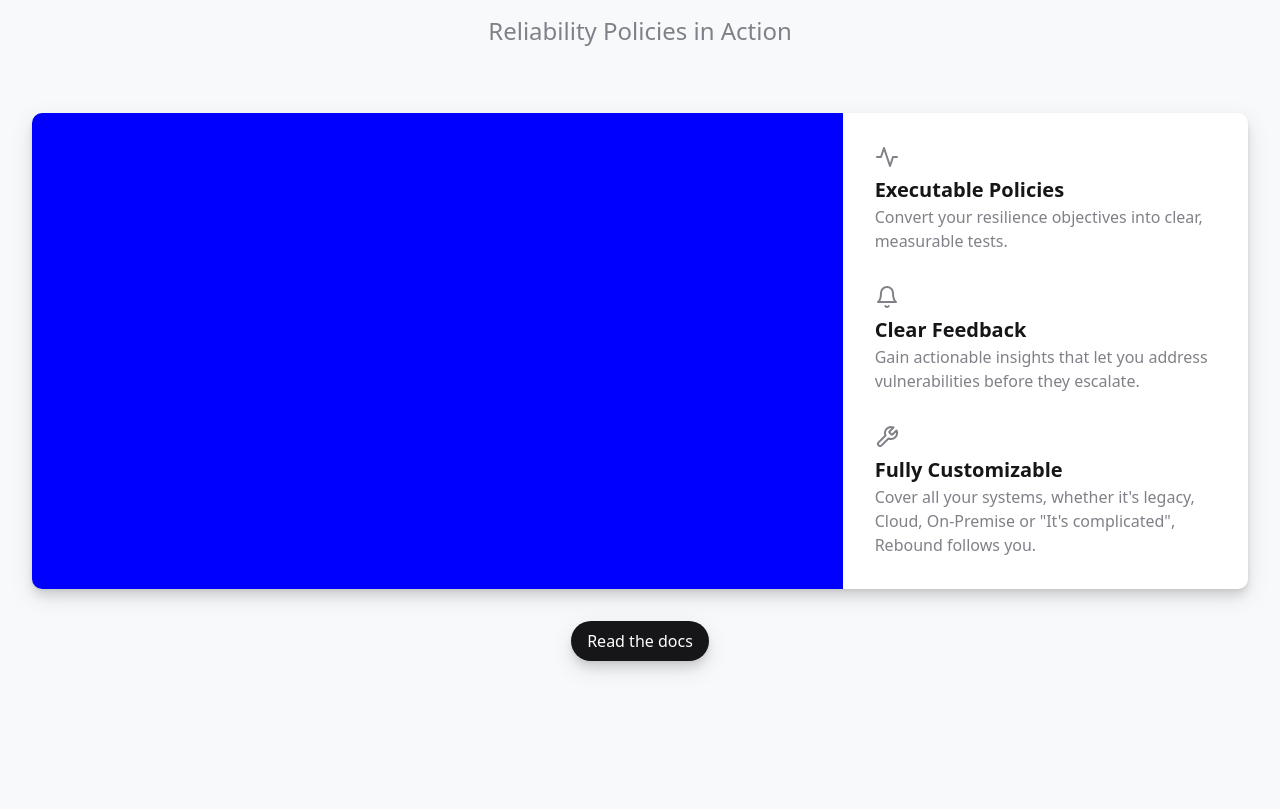
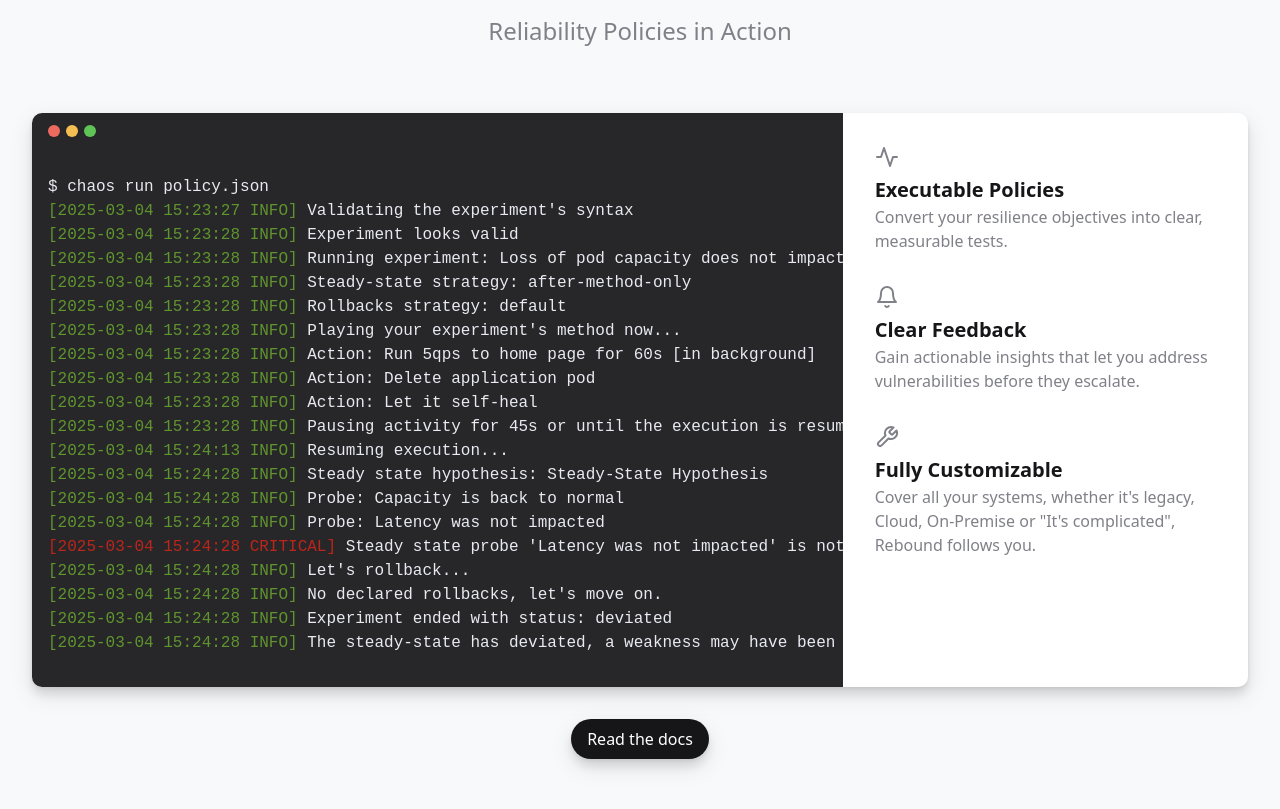
Before and after one commit to rebound-how/www, an Astro site: page / in a window 1280 px wide. Shown: the part 2734-3543 px from the top of the page. Built offline with nearby package versions, Linux system fonts and the light colour scheme; Astro itself is replaced by a stand-in of ours; no server answers; a web font is replaced by a local one.

Commit message:
Add chaos toolkit terminal. Closes #20
Signed-off-by: Marc Perrien <marc@bluelimes.dev>

```diff
--- a/src/components/home/ProductsList.astro
+++ b/src/components/home/ProductsList.astro
@@ -21,6 +21,27 @@ Tests run: <span class="term-teal">7</span>, Tests failed: <span class="term-red
 Total time: 2.4s
 
 Report saved as <span class="term-yellow">report.json</span>`;
+
+const chaostoolkitTerminal = `$ chaos run policy.json
+<span class="term-green">[2025-03-04 15:23:27 INFO]</span> Validating the experiment's syntax
+<span class="term-green">[2025-03-04 15:23:28 INFO]</span> Experiment looks valid
+<span class="term-green">[2025-03-04 15:23:28 INFO]</span> Running experiment: Loss of pod capacity does not impact latency
+<span class="term-green">[2025-03-04 15:23:28 INFO]</span> Steady-state strategy: after-method-only
+<span class="term-green">[2025-03-04 15:23:28 INFO]</span> Rollbacks strategy: default
+<span class="term-green">[2025-03-04 15:23:28 INFO]</span> Playing your experiment's method now...
+<span class="term-green">[2025-03-04 15:23:28 INFO]</span> Action: Run 5qps to home page for 60s [in background]
+<span class="term-green">[2025-03-04 15:23:28 INFO]</span> Action: Delete application pod
+<span class="term-green">[2025-03-04 15:23:28 INFO]</span> Action: Let it self-heal
+<span class="term-green">[2025-03-04 15:23:28 INFO]</span> Pausing activity for 45s or until the execution is resumed
+<span class="term-green">[2025-03-04 15:24:13 INFO]</span> Resuming execution...
+<span class="term-green">[2025-03-04 15:24:28 INFO]</span> Steady state hypothesis: Steady-State Hypothesis
+<span class="term-green">[2025-03-04 15:24:28 INFO]</span> Probe: Capacity is back to normal
+<span class="term-green">[2025-03-04 15:24:28 INFO]</span> Probe: Latency was not impacted
+<span class="term-red">[2025-03-04 15:24:28 CRITICAL]</span> Steady state probe 'Latency was not impacted' is not in the given tolerance
+<span class="term-green">[2025-03-04 15:24:28 INFO]</span> Let's rollback...
+<span class="term-green">[2025-03-04 15:24:28 INFO]</span> No declared rollbacks, let's move on.
+<span class="term-green">[2025-03-04 15:24:28 INFO]</span> Experiment ended with status: deviated
+<span class="term-green">[2025-03-04 15:24:28 INFO]</span> The steady-state has deviated, a weakness may have been discovered`;
 ---
 
 <section class="homeProducts homeSection">
@@ -111,7 +132,9 @@ Report saved as <span class="term-yellow">report.json</span>`;
               </p>
             </li>
           </ul>
-          <div class="productMedia"></div>
+          <div class="productMedia">
+            <Terminal content={chaostoolkitTerminal} />
+          </div>
         </div>
         <div class="product__link">
           <a href="https://chaostoolkit.org/" class="button button--primary"
```
